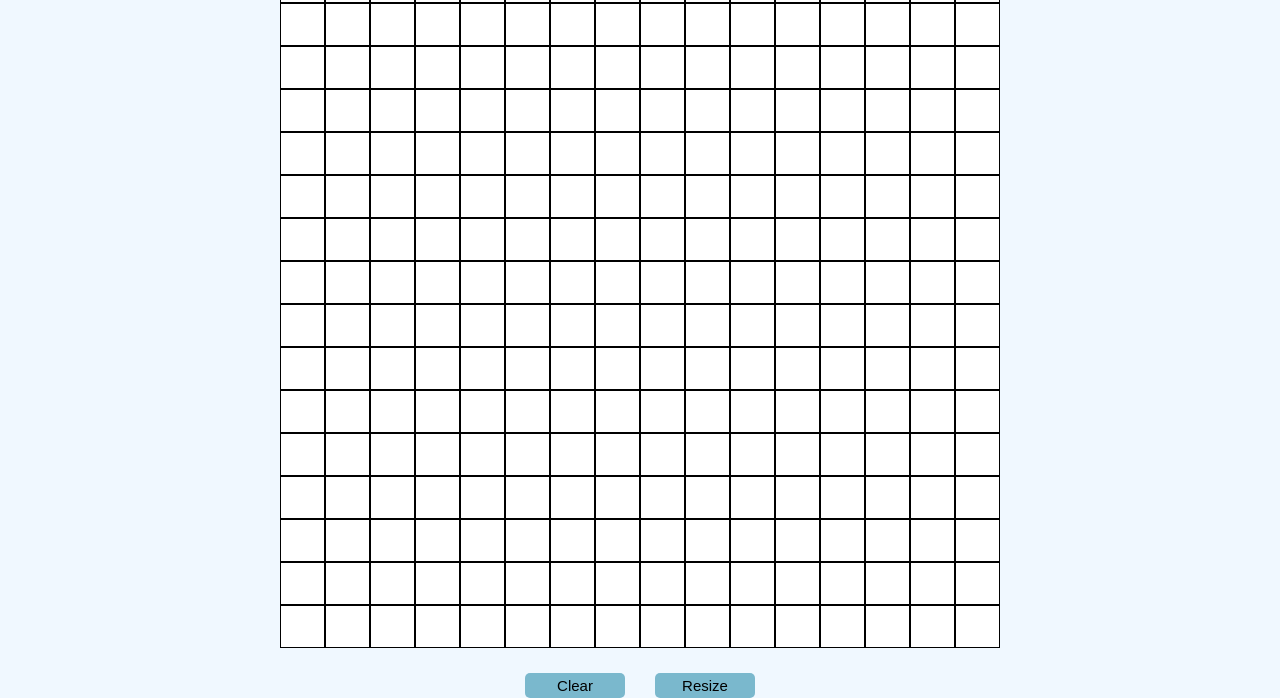
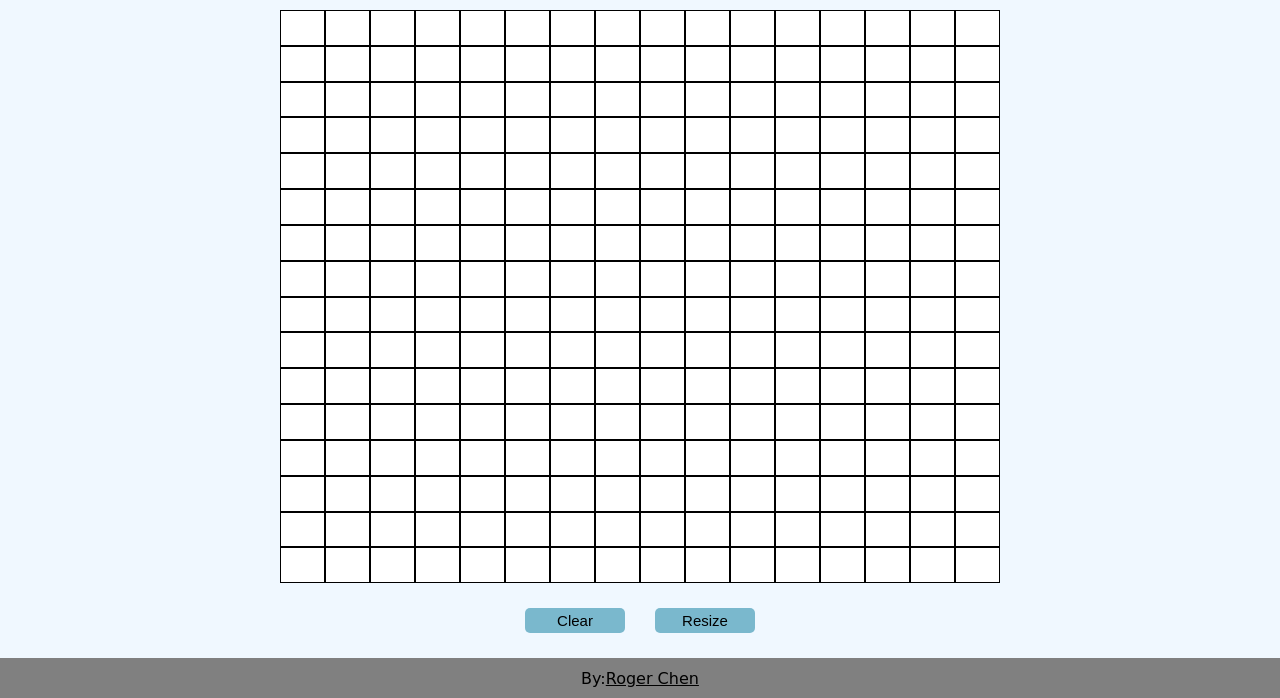
Before and after one commit to Chen-Prototypes/etch-a-sketch, a plain HTML site: page index.html in a window 1280 px wide. Shown: the part 102-800 px from the top of the page. Drawn offline with Linux system fonts and the light colour scheme.

Commit message:
Add footer at bottom to my github page

```diff
--- a/index.html
+++ b/index.html
@@ -12,8 +12,11 @@
     <h1>Etch-A-Sketch</h1>
     <div class="container"></div>
     <div class="button-container">
-        <button class="clear">Clear</button>
-        <button class="resize">Resize</button>
+      <button class="clear">Clear</button>
+      <button class="resize">Resize</button>
+    </div>
+    <div class="footer">
+      By: <a href="https://github.com/Chen-Prototypes">Roger Chen</a>
     </div>
   </body>
 </html>
--- a/style.css
+++ b/style.css
@@ -13,6 +13,7 @@ body {
 
 h1 {
   margin: 0;
+  margin-top: 50px;
 }
 
 .container {
@@ -49,3 +50,19 @@ button {
   border-radius: 5px;
   font-size: 15px;
 }
+
+.footer {
+  width: 100%;
+  height: 50px;
+  background-color: gray;
+  display: flex;
+  justify-content: center;
+  align-items: center;
+  margin-top: auto;
+  font-family: cursive, sans-serif;
+}
+
+a {
+  text-decoration: underline;
+  color: black;
+}
```
Lines whose indentation alone changed are shown as unchanged.
